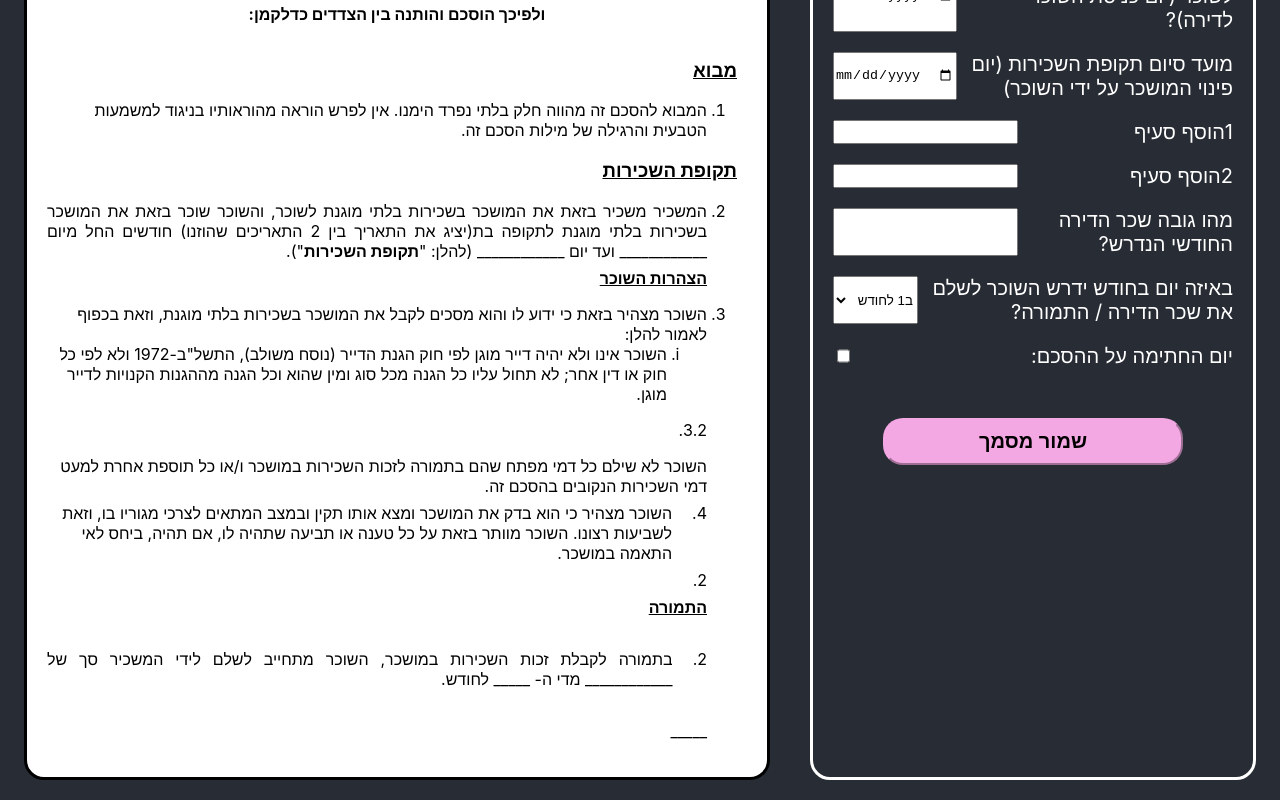
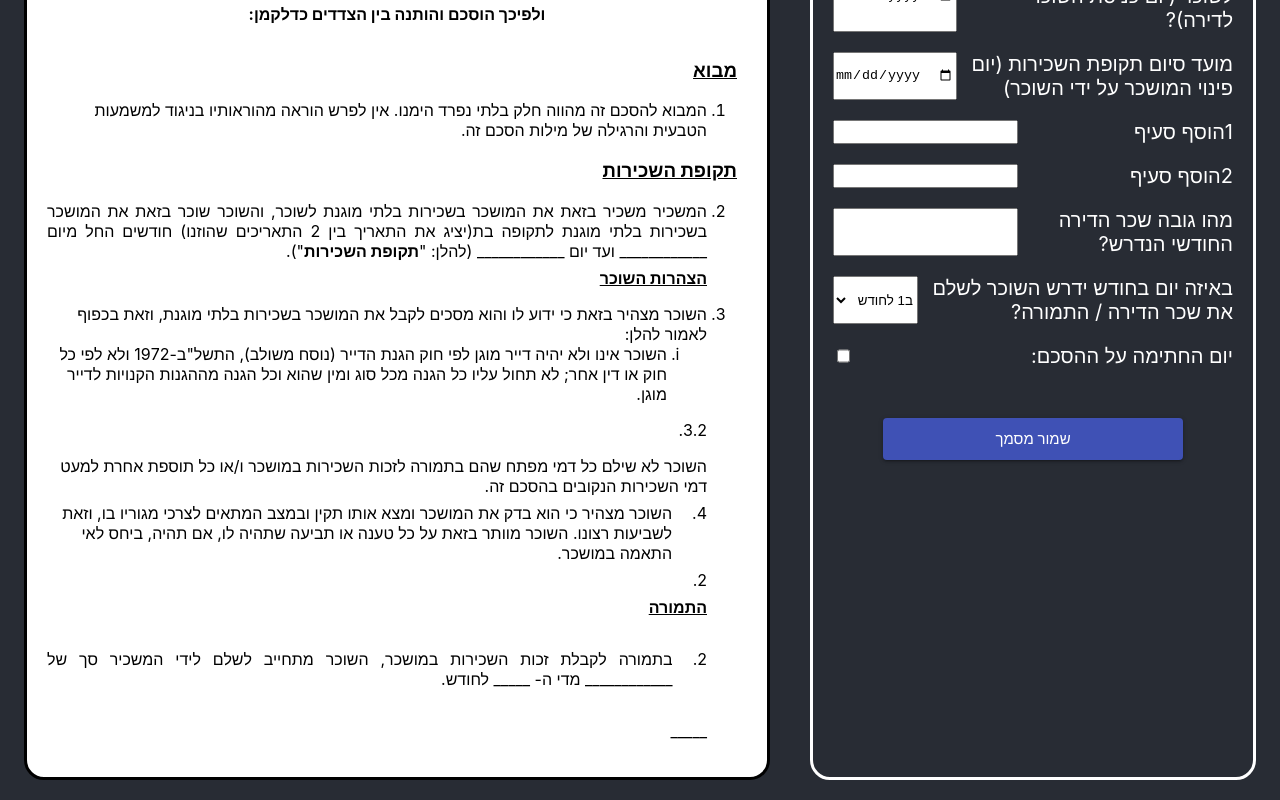
Before and after one commit to idandrd/docit, a React (Create React App) app: page / in a window 1280 px wide. Shown: the part 659-1459 px from the top of the page. Built offline with nearby package versions, Linux system fonts and the light colour scheme.

Commit message:
added material ui (#2)

```diff
--- a/package.json
+++ b/package.json
@@ -3,6 +3,8 @@
   "version": "0.1.0",
   "private": true,
   "dependencies": {
+    "@material-ui/core": "^3.9.3",
+    "@material-ui/icons": "^3.0.2",
     "@types/file-saver": "^2.0.0",
     "@types/jest": "24.0.6",
     "@types/node": "11.9.4",
--- a/public/index.html
+++ b/public/index.html
@@ -3,6 +3,14 @@
   <head>
     <meta charset="utf-12" />
     <link rel="shortcut icon" href="%PUBLIC_URL%/favicon.ico" />
+    <link
+      rel="stylesheet"
+      href="https://fonts.googleapis.com/css?family=Roboto:300,400,500"
+    />
+    <link
+      rel="stylesheet"
+      href="https://fonts.googleapis.com/icon?family=Material+Icons"
+    />
     <meta
       name="viewport"
       content="width=device-width, initial-scale=3, shrink-to-fit=no"
--- a/src/SaveFile.tsx
+++ b/src/SaveFile.tsx
@@ -1,5 +1,6 @@
 import React, { Component } from "react";
 import { saveAs } from "file-saver";
+import Button from "@material-ui/core/Button";
 
 function export2Doc(elementId: string, filename = "") {
   const elemant = document.getElementById(elementId);
@@ -28,22 +29,16 @@
   render() {
     const fileName = "הסכם שכירות בלתי מוגנת";
     return (
-      <div style={{display: "flex", justifyContent: "center", marginTop: 50}}>
-        <button
-          style={{
-            backgroundColor: "#F3A8E4",
-            borderColor: "#F3A8E4",
-            fontWeight: 900,
-            borderRadius: 20,
-            padding: 10,
-            fontSize: 20,
-            cursor: "pointer",
-            width: 300
-          }}
+      <div style={{ display: "flex", justifyContent: "center", marginTop: 50 }}>
+        <Button
+          variant="contained"
+          color="primary"
+          style={{width: 300}}
+          size="large"
           onClick={() => export2Doc("someRandomId", fileName)}
         >
           שמור מסמך
-        </button>
+        </Button>
       </div>
     );
   }
```
Also changed, not shown: 1 other file (tests, documents, lock files or other folders).
